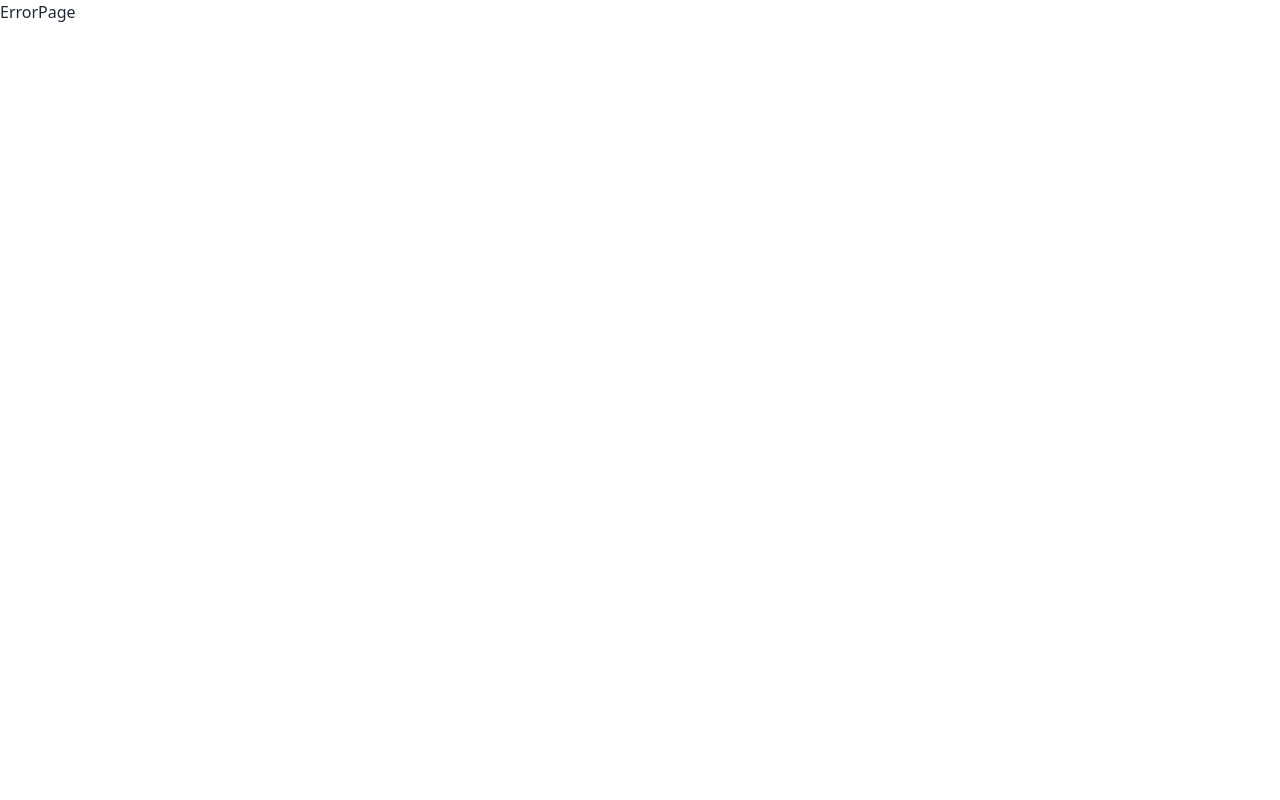
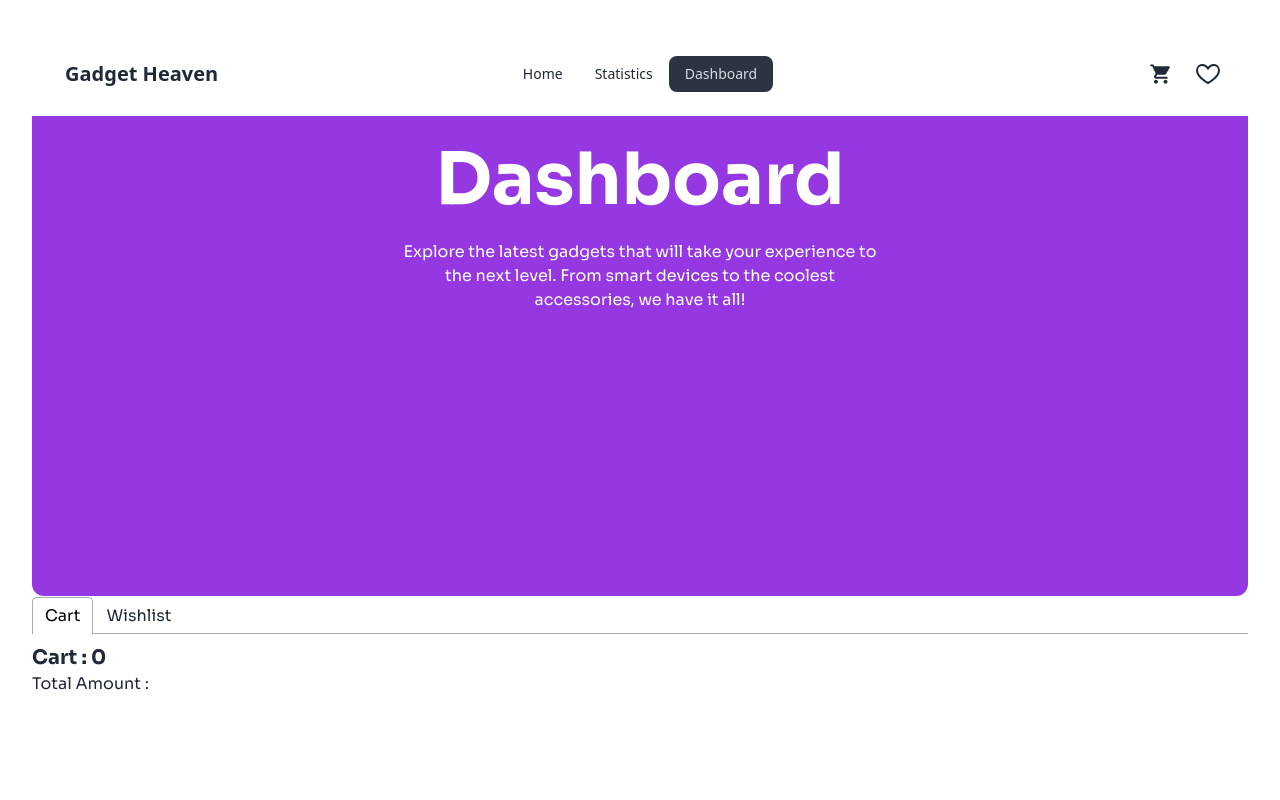
Before and after one commit to programming-hero-web-course-4/b10a8-gadget-heaven-ALNoman78, a React (Vite) app: page /dashboard in a window 1280 px wide. Before the commit this address had no page. Shown: the top 800 px of the page. Built offline with nearby package versions, Linux system fonts and the light colour scheme.

Commit message:
tab section added

```diff
--- a/package.json
+++ b/package.json
@@ -16,6 +16,7 @@
     "react-dom": "^18.3.1",
     "react-icons": "^5.4.0",
     "react-router-dom": "^7.1.1",
+    "react-tabs": "^6.1.0",
     "react-toastify": "^11.0.2"
   },
   "devDependencies": {
--- /dev/null
+++ b/src/components/Cart/Cart.jsx
@@ -0,0 +1,29 @@
+import React from 'react'
+import PropTypes from 'prop-types'
+import { TiDeleteOutline } from "react-icons/ti";
+
+const Cart = ({ cartItems }) => {
+    const { product_image, product_title, price, category, description, specification, rating, } = cartItems
+    // console.log(cartItems);
+    return (
+        <div className='flex items-center bg-white border border-base-300 rounded-xl shadow-lg md:max-w-6xl mx-auto m-4'>
+            <div>
+                <img
+                    className='h-[300px] object-cover m-4 bg-base-200 rounded-lg border border-base-200'
+                    src={product_image} alt="" />
+            </div>
+            <div className='m-4'>
+                <h3 className='md:text-2xl text-[#09080F] font-medium pb-2'>{product_title}</h3>
+                <p className='text-[rgba(9,8,15,0.6)] pb-2'>{description}</p>
+                <p className='text-[rgba(9,8,15,0.8)] font-bold text-xl pb-2'>Price : ${price}</p>
+            </div>
+            <p className='text-2xl m-4'>
+                <TiDeleteOutline></TiDeleteOutline>
+            </p>
+        </div>
+    )
+}
+
+Cart.propTypes = {}
+
+export default Cart
--- /dev/null
+++ b/src/components/Dashboard/Dashboard.jsx
@@ -0,0 +1,56 @@
+import React, { useEffect, useState } from 'react'
+import PropTypes from 'prop-types'
+import DynamicText from '../DynamicText/DynamicText'
+import { Tab, Tabs, TabList, TabPanel } from 'react-tabs';
+import 'react-tabs/style/react-tabs.css';
+import { useLoaderData } from 'react-router-dom';
+import { getStoredData } from '../Utility/addToDB';
+import Cart from '../Cart/Cart';
+
+const Dashboard = () => {
+    const cartData = useLoaderData();
+    const [cart, setCart] = useState([])
+
+    useEffect(() => {
+        const storedCartList = getStoredData()
+        const storedListInt = storedCartList.map((id) => parseInt(id))
+
+        const allCartList = cartData.filter((items) => storedListInt.includes(items.product_id))
+        setCart(allCartList)
+    }, [])
+    return (
+        <div className='font-sora'>
+            <DynamicText
+                headingText={'Dashboard'}
+                paraText={'Explore the latest gadgets that will take your experience to the next level. From smart devices to the coolest accessories, we have it all!'}
+            ></DynamicText>
+            <div>
+                <Tabs>
+                    <TabList>
+                        <Tab>Cart</Tab>
+                        <Tab>Wishlist</Tab>
+                    </TabList>
+
+                    <TabPanel>
+                        <h2 className='text-xl font-bold'>Cart : {cart.length}</h2>
+                        <div>
+                            Total Amount : {}
+                        </div>
+                        <div>
+                            {
+                                cart.map((item , idx) => <Cart key={idx} cartItems={item}></Cart>)
+                            }
+                        </div>
+                    </TabPanel>
+                    <TabPanel>
+                        <h2>Any content 2</h2>
+                    </TabPanel>
+                </Tabs>
+            </div>
+        </div>
+    )
+}
+
+Dashboard.propTypes = {}
+
+export default Dashboard
--- a/src/components/DynamicText/DynamicText.jsx
+++ b/src/components/DynamicText/DynamicText.jsx
@@ -1,15 +1,19 @@
 import PropTypes from 'prop-types'
+import { useLocation } from 'react-router-dom'
+import { Tab, Tabs, TabList, TabPanel } from 'react-tabs';
+import 'react-tabs/style/react-tabs.css';
 
 const DynamicText = ({ headingText, paraText, btn }) => {
+    const location = useLocation()
+    const isHomePage = location.pathname === "/dashboard";
     return (
         <div className="font-sora hero bg-[#9538E2] rounded-b-xl px-56 pb-64 text-white">
             <div className="hero-content text-center">
                 <div className="">
                     <h1 className="text-7xl my-3 font-bold">{headingText}</h1>
-                    <p className="py-3 md:w-2/4 mx-auto text-center">
+                    <p className="py-3 md:w-2/3 mx-auto text-center">
                         {paraText}
                     </p>
-
                     {
                         btn && (<button className="btn bg-white text-purple-600 font-bold px-12 rounded-full">{btn}</button>)
                     }
--- a/src/components/Utility/addToDB.js
+++ b/src/components/Utility/addToDB.js
@@ -3,7 +3,7 @@ import { Bounce, toast } from "react-toastify";
 const getStoredData = () => {
     const storedData = localStorage.getItem('set-items')
     if(storedData){
-        const storedDataStr = JSON.stringify(storedData)
+        const storedDataStr = JSON.parse(storedData)
         return storedDataStr;
     }
     else{
@@ -15,14 +15,25 @@ const addToCartList = (id) => {
     const storedData = getStoredData();
     if(storedData.includes(id)){
         console.log('already exist' , id)
+        toast.error('Already Exist', {
+            position: "top-center",
+            autoClose: 5000,
+            hideProgressBar: true,
+            closeOnClick: false,
+            pauseOnHover: true,
+            draggable: true,
+            progress: undefined,
+            theme: "light",
+            transition: Bounce,
+            });
     }else{
         storedData.push(id);
         const storedListStr = JSON.stringify(storedData)
         localStorage.setItem('set-items' , storedListStr)
-        toast.success('🦄 Wow so easy!', {
+        toast.success('Added To cart', {
             position: "top-center",
             autoClose: 5000,
-            hideProgressBar: false,
+            hideProgressBar: true,
             closeOnClick: false,
             pauseOnHover: true,
             draggable: true,
--- a/src/main.jsx
+++ b/src/main.jsx
@@ -11,6 +11,7 @@ import Root from './components/Root/Root';
 import Home from './components/Home/Home';
 import ProductDetails from './components/ProductDetails/ProductDetails';
 import { ToastContainer } from 'react-toastify';
+import Dashboard from './components/Dashboard/Dashboard';
 
 
 const router = createBrowserRouter([
@@ -26,12 +27,17 @@ const router = createBrowserRouter([
       {
         path: '/statistics',
         loader: () => fetch('/Data.json'),
-        element: <div>moule</div>
+        element: <div>moule</div>,
       },
       {
         path: '/product/:product_id',
         loader: () => fetch('/Data.json'),
         element: <ProductDetails></ProductDetails>
+      },
+      {
+        path : '/dashboard',
+        loader : () => fetch('/Data.json'),
+        element : <Dashboard></Dashboard>
       }
     ]
   },
```
Also changed, not shown: 1 other file (tests, documents, lock files or other folders).
